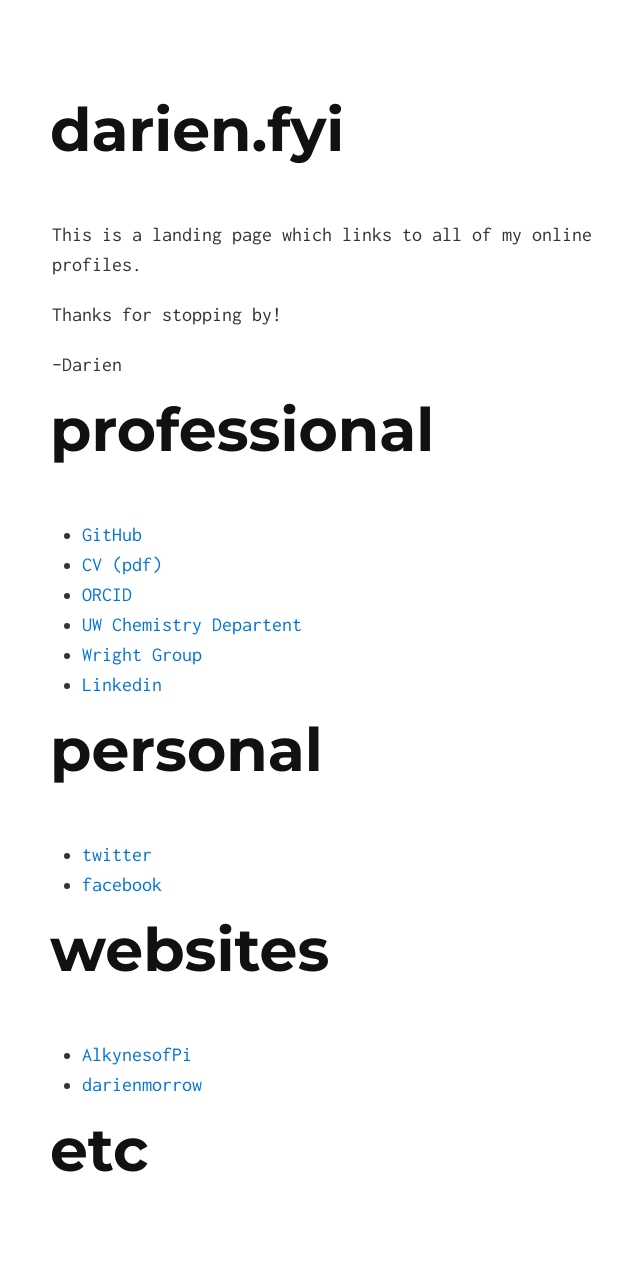
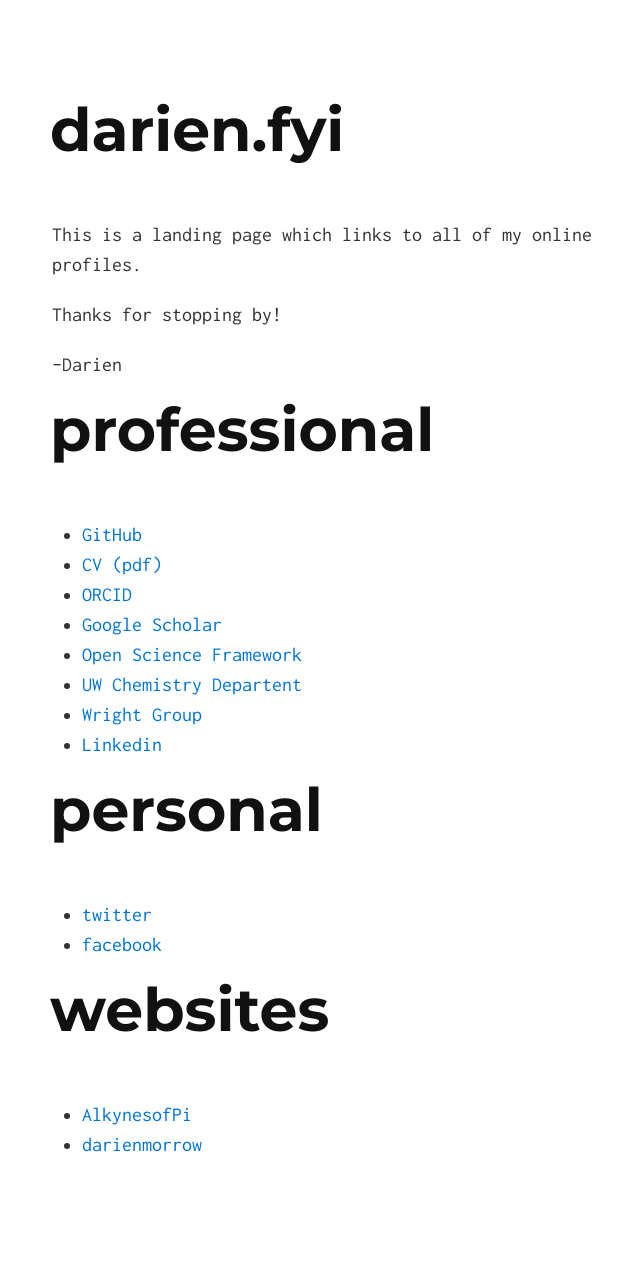
Before and after one commit to darienmorrow/darien.fyi, a Jekyll site: the page built from index.md, in a window 1280 px wide. Shown: the whole page, without its empty margins (288-928 px from the left). Built offline with Jekyll 4.4.1, drawn with Linux system fonts in a browser that asks for light colours; our own code applies the rules of GitHub Pages for plain Markdown files.

Commit message:
add Google Scholar and OSF

```diff
--- a/index.md
+++ b/index.md
@@ -9,6 +9,8 @@ Thanks for stopping by!
 - [GitHub](https://github.com/darienmorrow)
 - [CV (pdf)](CV/CV.pdf)
 - [ORCID](https://orcid.org/0000-0002-8922-8049)
+- [Google Scholar](https://scholar.google.com/citations?user=a2ir-jsAAAAJ&hl=en)
+- [Open Science Framework](osf.io/bcaer)
 - [UW Chemistry Departent](https://www.chem.wisc.edu/users/dmorrow3)
 - [Wright Group](https://wright.chem.wisc.edu/content/darien-morrow)
 - [Linkedin](https://www.linkedin.com/in/darien-morrow-853559a1)
@@ -22,5 +24,3 @@ Thanks for stopping by!
 
 - [AlkynesofPi](https://alkynesofpi.wordpress.com/)
 - [darienmorrow](http://darienmorrow.com)
-
-# etc
```
